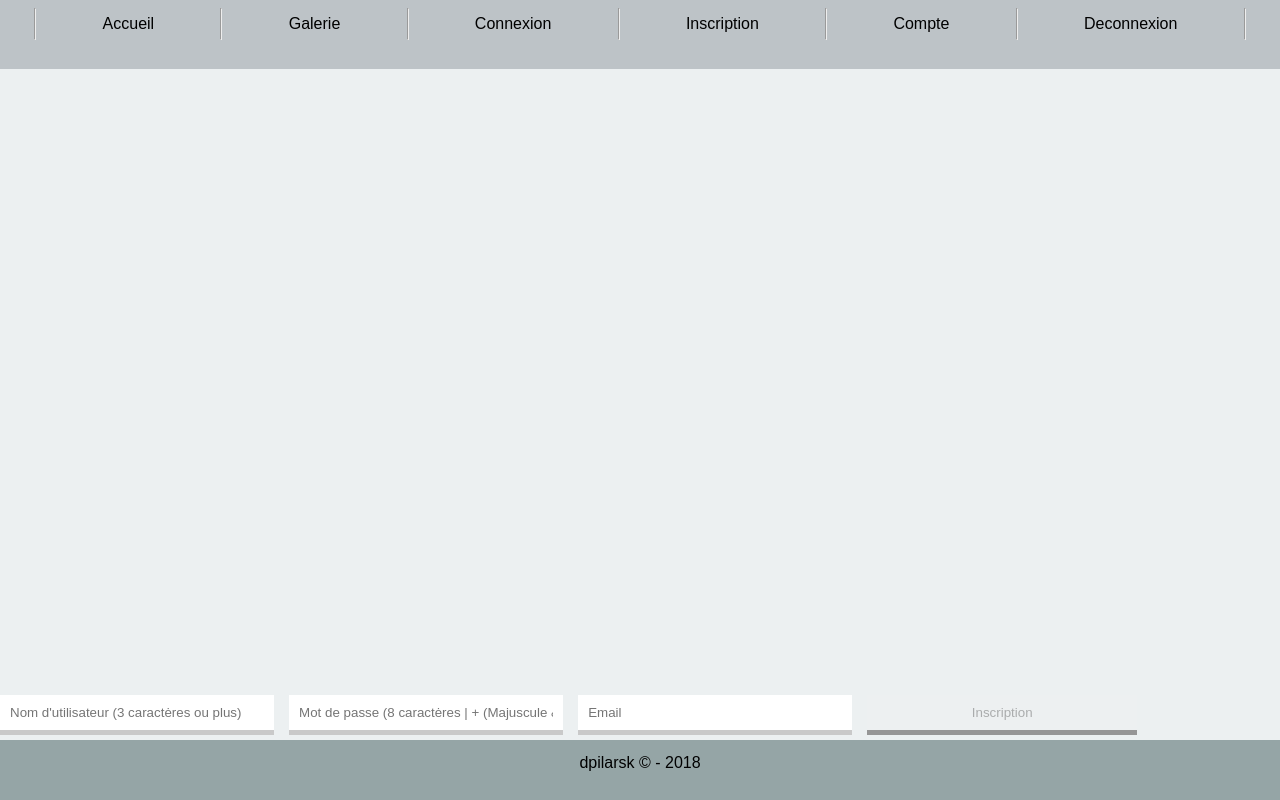
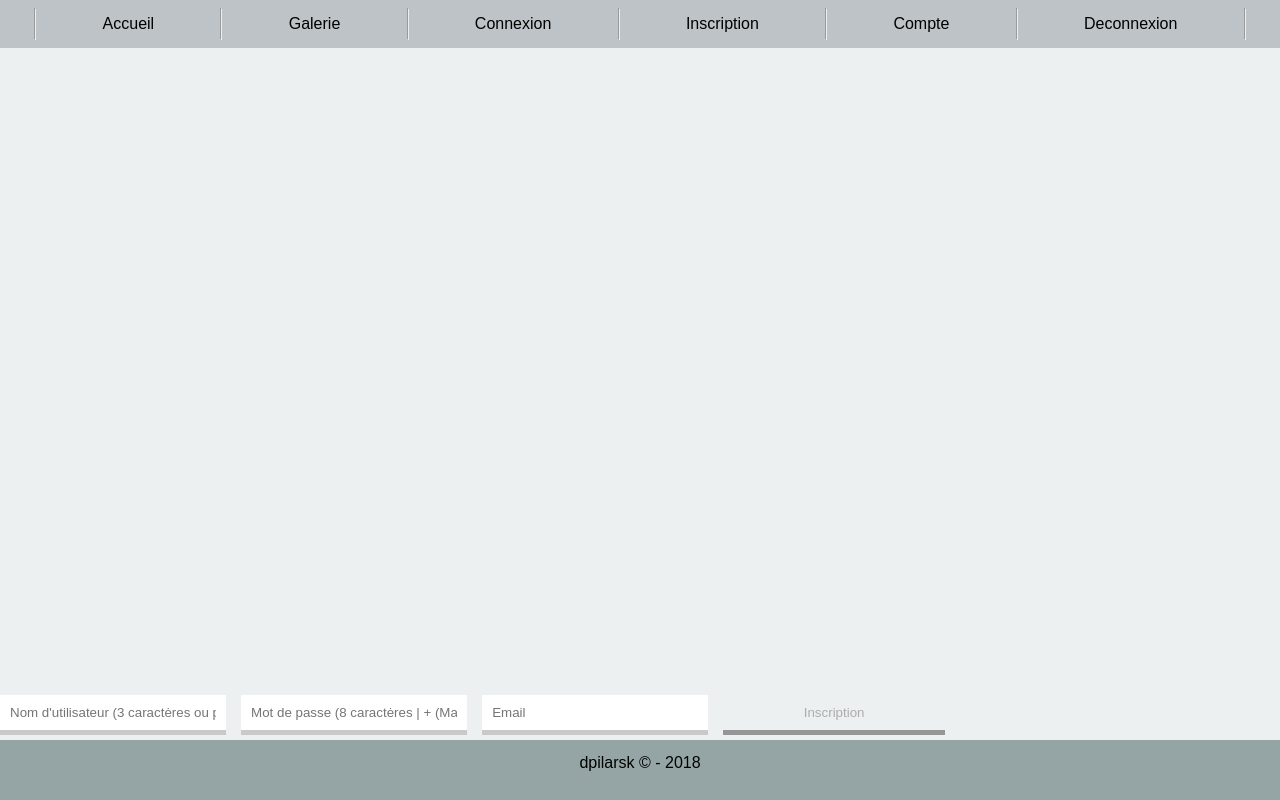
Before and after one commit to dpilarsk/camagru, a PHP site: page /register.php in a window 1280 px wide. Run offline with PHP 8.4, Linux system fonts and the light colour scheme; style sheets or scripts are compiled from the project's sources.

Commit message:
css header bad but good:

```diff
--- a/index.php
+++ b/index.php
@@ -15,5 +15,6 @@
 </head>
 <body>
 	<?php include_once 'resources/partials/header.php'; ?>
+	<?php include_once 'resources/partials/footer.php'; ?>
 </body>
 </html>
--- a/resources/css/style.css
+++ b/resources/css/style.css
@@ -1,4 +1,3 @@
-
 html, body, div, span, applet, object, iframe,
 h1, h2, h3, h4, h5, h6, p, blockquote, pre,
 a, abbr, acronym, address, big, cite, code,
@@ -15,7 +14,7 @@ time, mark, audio, video {
 	margin: 0;
 	padding: 0;
 	border: 0;
-	font-size: 100%;
+	`font-size: 100%;
 	font: inherit;
 	vertical-align: baseline;
 }
@@ -55,36 +54,43 @@ table {
 
 header
 {
-	position: fixed;
-	background-color: #bdc3c7;
+	position: absolute;
 	text-align: center;
 	height: 69px;
 	width: 100%;
+	z-index: 1000;
+}
+
+header nav
+{
+	margin: 0;
+	padding: 0;
+
 }
 
 header ul
 {
-	margin: 0;
-	padding: 0;
+	background-color: #bdc3c7;
+	position: fixed;
 	list-style: none;
 }
 
 .container
 {
+	position: relative;
 	flex: auto;
 	flex-direction: row;
 	flex-wrap: wrap;
 	justify-content: center;
 	align-content: flex-end;
 	align-items: stretch;
-	margin-top: 69px;
+	margin-top: 5%;
 }
 
 .container form
 {
 	display: block;
-	width: 90%;
-	/*flex: auto;*/
+	width: 75%;
 }
 
 .container form input[type="text"],
@@ -151,6 +157,7 @@ footer
 	header ul
 	{
 		display: flex;
+		width: 100%;
 	}
 
 	header ul li
@@ -217,7 +224,7 @@ footer
 
 	.container form
 	{
-		margin-right: 10px;
-		width: 90%;
+		display:flex;
+		flex-direction: column;
 	}
 }
```
